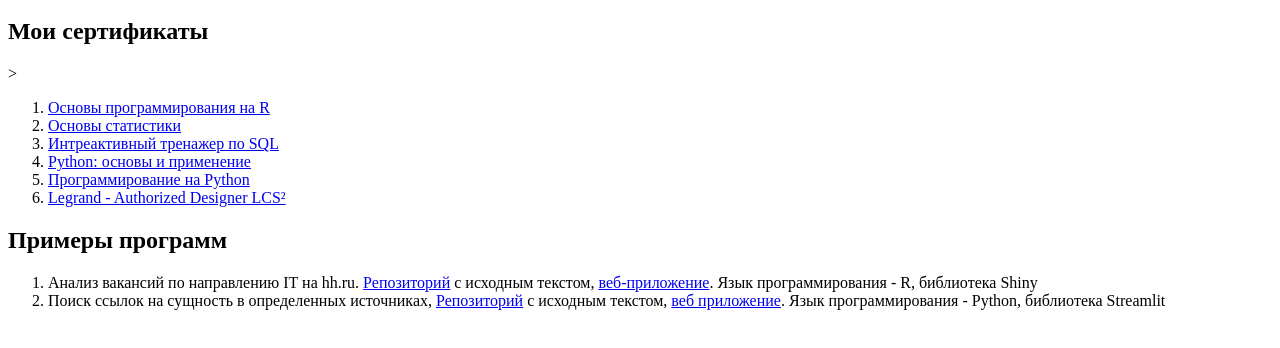
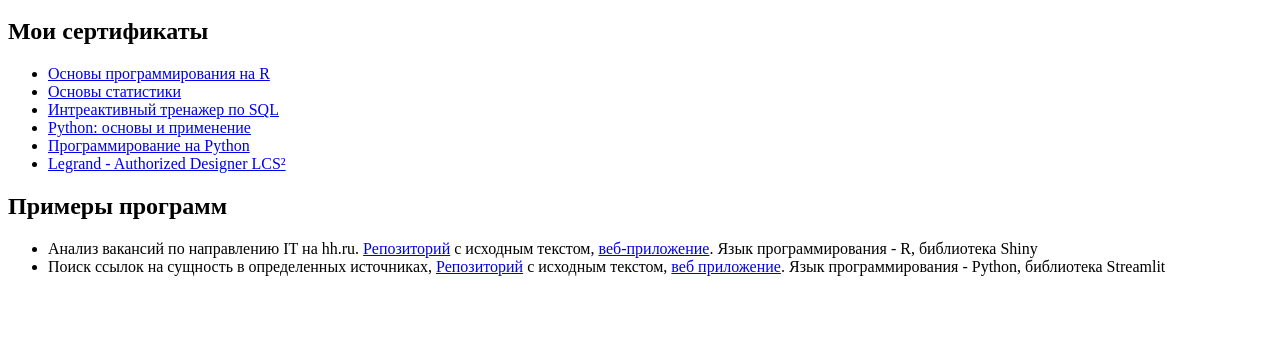
Before and after one commit to igo-git/igo-git.github.io, a plain HTML site: page index.html in a window 1280 px wide. Shown: the part 48-396 px from the top of the page. Drawn offline with Linux system fonts and the light colour scheme.

Commit message:
Little fixes

```diff
--- a/index.html
+++ b/index.html
@@ -4,20 +4,20 @@
 
 <body>
 <h1>Игорь Федоров</h1>
-<h2>Мои сертификаты</h2>>
-<ol>
+<h2>Мои сертификаты</h2>
+<ul>
   <li><a href="https://stepik.org/cert/2025755">Основы программирования на R</a></li>
   <li><a href="https://stepik.org/cert/2016309">Основы статистики</a></li>
   <li><a href="https://stepik.org/cert/1996797">Интреактивный тренажер по SQL</a></li>
   <li><a href="https://stepik.org/cert/1971231">Python: основы и применение</a></li>
   <li><a href="https://stepik.org/cert/1783819">Программирование на Python</a></li>
   <li><a href="/data/legrand_fedorov.jpg">Legrand - Authorized Designer LCS&sup2;</a></li>
-</ol>
+</ul>
 <h2>Примеры программ</h2>
-<ol>
+<ul>
   <li>Анализ вакансий по направлению IT на hh.ru. <a href = "https://github.com/igo-git/hh-shiny-app">Репозиторий</a> с исходным текстом,
       <a href="https://igo-shiny.shinyapps.io/hh-shiny-app">веб-приложение</a>. Язык программирования - R, библиотека Shiny</li>
   <li>Поиск ссылок на сущность в определенных источниках, <a href="https://github.com/igo-git/igo-search">Репозиторий</a> с исходным текстом,
       <a href="https://igo-search.streamlit.app">веб приложение</a>. Язык программирования - Python, библиотека Streamlit</li>
-</ol>
+</ul>
 </body>
```
